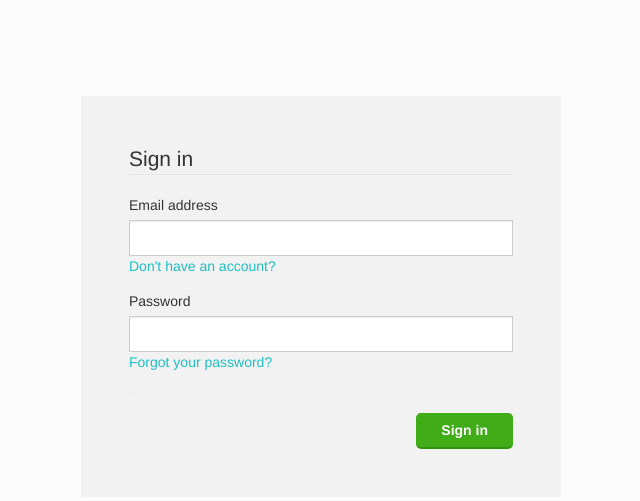
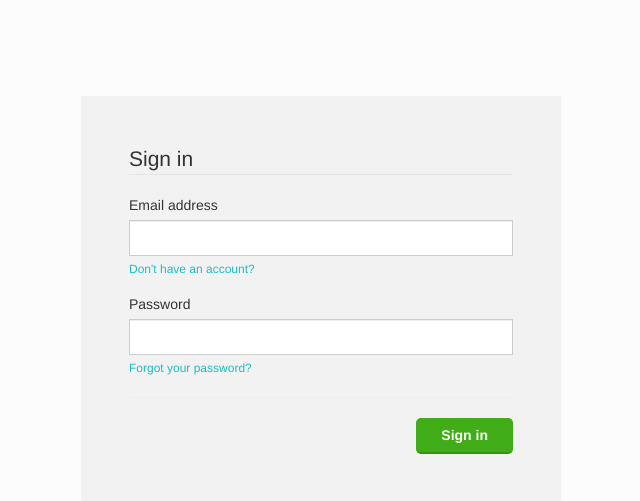
Before and after one commit to CommonsCloud/CommonsCloudAPI, a Flask app: template CommonsCloudAPI/templates/security/login.html in a window 1280 px wide. Shown: the top 501 px of the page, without its empty margins (319-959 px from the left). Run offline with Flask 2, Linux system fonts and the light colour scheme; the template is opened without the code that fills it: most values are stand-ins (such as "Sample title", 1, 10 or a date in 2020).

Commit message:
Readded site styles;

```diff
--- a/CommonsCloudAPI/templates/security/login.html
+++ b/CommonsCloudAPI/templates/security/login.html
@@ -9,13 +9,13 @@
           <div class="form-group">
             <label for="email">Email address</label>
             <input class="text form-control" id="email" name="email" type="text" tabindex="1" />
-            <p class="help"><a href="{{ url_for('security.register') }}">Don't have an account?</a></p>
+            <p class="help-block"><a href="{{ url_for('security.register') }}">Don't have an account?</a></p>
           </div>
 
           <div class="form-group">
             <label for="password">Password</label>
             <input class="password form-control" id="password" name="password" type="password" tabindex="2" />
-            <p class="help"><a href="{{ url_for('security.forgot_password') }}">Forgot your password?</a></p>
+            <p class="help-block"><a href="{{ url_for('security.forgot_password') }}">Forgot your password?</a></p>
           </div>
 
           <hr />
```
